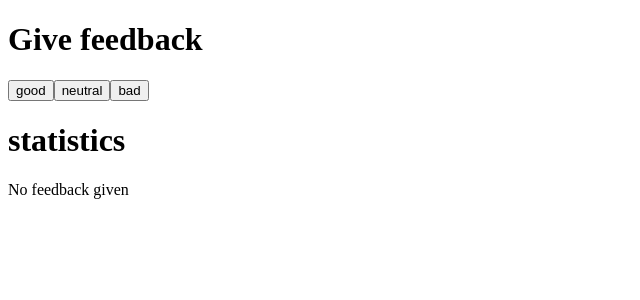
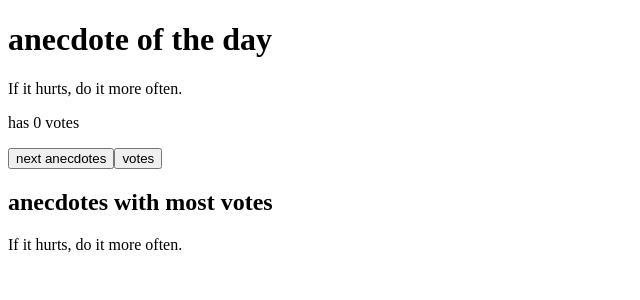
Before and after one commit to abdelfatah-92/fs1, a React (Create React App) app: page / in a window 1280 px wide. Shown: the top 300 px of the page, without its empty margins (0-640 px from the left). Built offline with nearby package versions, Linux system fonts and the light colour scheme.

Commit message:
fs1 1.14

```diff
--- a/src/App.js
+++ b/src/App.js
@@ -1,97 +1,42 @@
 import { useState } from "react";
 
-/*const Statistics = (props) => {
- const {text, hanleEvent, text2} = props
- console.log(props)
+const App = () => {
+  const anecdotes = [
+    'If it hurts, do it more often.',
+    'Adding manpower to a late software project makes it later!',
+    'The first 90 percent of the code accounts for the first 10 percent of the development time...The remaining 10 percent of the code accounts for the other 90 percent of the development time.',
+    'Any fool can write code that a computer can understand. Good programmers write code that humans can understand.',
+    'Premature optimization is the root of all evil.',
+    'Debugging is twice as hard as writing the code in the first place. Therefore, if you write the code as cleverly as possible, you are, by definition, not smart enough to debug it.',
+    'Programming without an extremely heavy use of console.log is same as if a doctor would refuse to use x-rays or blood tests when diagnosing patients.'
+  ]
+
+  const [selected, setSelected] = useState(0)
+  const [newVote, setNewVote] = useState(Array(7).fill(0))
+  const rand = Math.floor(Math.random()*7)
+  const handleClick = () => {
+    setSelected(rand)
+  }
+  const handleVoteClick = () => {
+    const v = [...newVote]
+    v[selected] += 1
+    setNewVote(v)
+  }
+
+    const a = Math.max(...newVote)
+    const b = newVote.indexOf(a)
+    const c = anecdotes[b]
+
   return (
-    <table>
-      <tr>
-       <td>{text}</td><td>{hanleEvent} {text2}</td>
-      </tr>
-    </table>
-  )
-}*/
-const Button = (props) => {
-  return (
-    <button onClick={props.hanleEvent}>{props.text}</button>
+    <div>
+     <h1>anecdote of the day</h1>
+     <p>{anecdotes[selected]}</p>
+     <p>has {newVote[selected]} votes</p>
+     <button onClick={handleClick}>next anecdotes</button>
+     <button onClick={handleVoteClick}>votes</button>
+     <h2>anecdotes with most votes</h2>
+     <div>{c}</div>
+    </div>
   )
 }
-const App = () => {
-  const [good, setGood] = useState(0)
-  const [neutral, setNeutral] = useState(0)
-  const [bad, setBad] = useState(0)
-  const [all, setAll] = useState(0)
-  const [average, setAverage] = useState(0)
-  const [positive, setPositive] = useState(0)
-  // handeling clicks
-  const handleGoodClick = () => {
-    setAll(all+1)
-    setGood(good+1)
-    setAverage((good+1-bad)/(all+1))
-    setPositive(((good+1)/(all+1))*100)
-  }
-  const handleNeutralClick = () => {
-    setAll(all+1)
-    setNeutral(neutral+1)
-    setAverage((good - bad)/(all+1))
-    setPositive(((good)/(all+1))*100)
-  }
-  const handleBadClick = () => {
-    setAll(all+1)
-    setBad(bad+1)
-    setAverage((good-bad-1)/(all+1))
-    setPositive(((good)/(all+1))*100)
-  }
-  if (good === 0 && bad === 0 && neutral === 0){
-    return(
-      <>
-        <h1>Give feedback</h1>
-        <button onClick= {handleGoodClick}>good</button>
-        <button onClick= {handleNeutralClick}>neutral</button>
-        <button onClick= {handleBadClick}>bad</button>
-        <h1>statistics</h1>
-        <p>No feedback given</p>
-      </>
-    )
-  }
- return (
-  <body>
-      <h1>Give feedback</h1>
-      <Button hanleEvent={handleGoodClick} text='good' />
-      <Button hanleEvent={handleNeutralClick} text='neutral' />
-      <Button hanleEvent={handleBadClick} text='bad' />
-      <h1>statistics</h1>
-      <table>
-       <tr>
-        <td>good</td><td>{good}</td>
-       </tr>
-       <tr>
-        <td>neutral</td><td>{neutral}</td>
-       </tr>
-       <tr>
-        <td>bad</td><td>{bad}</td>
-       </tr>
-       <tr>
-        <td>all</td><td>{all}</td>
-       </tr>
-       <tr>
-        <td>average</td><td>{average}</td>
-       </tr>
-       <tr>
-        <td>positive</td><td>{positive} %</td>
-       </tr>
-      </table>
-
-   </body>
- )
-}
-
 export default App;
-
-
-/*<Statistics text="good" hanleEvent= {good} />
-      <Statistics text="neutral" hanleEvent= {neutral} />
-      <Statistics text="bad" hanleEvent= {bad} />
-      <Statistics text="all" hanleEvent= {all} />
-      <Statistics text="average" hanleEvent= {average} />
-      <Statistics text="positive" hanleEvent= {positive} text2= "%"/> */
```
